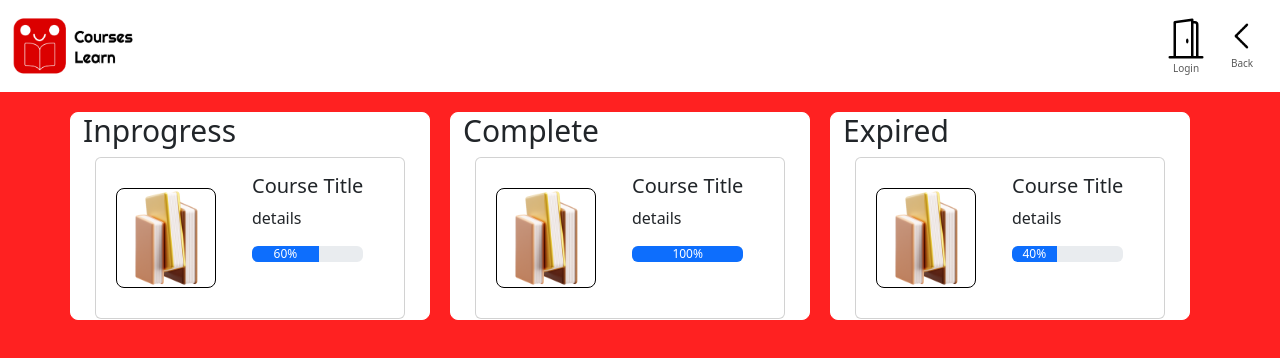
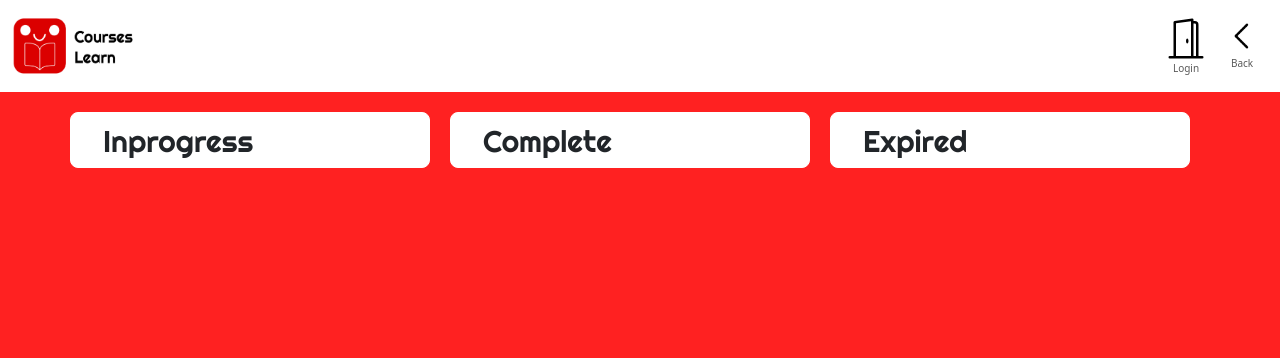
Before and after one commit to Alivefordie/course_learn, a React (Create React App) app in the folder client/: page /mycourses in a window 1280 px wide. Shown: the top 358 px of the page. Built offline with nearby package versions, Linux system fonts and the light colour scheme.

Commit message:
Owner course data file for my course

```diff
--- a/client/src/App.css
+++ b/client/src/App.css
@@ -145,7 +145,10 @@
 
 .header-toprank,
 .header-common,
-.header-newest {
+.header-newest,
+.header-inpro,
+.header-com,
+.header-exp {
   font-family: "Righteous", sans-serif;
   font-weight: 400;
   font-style: normal;
@@ -246,7 +249,7 @@
 }
 
 .progressBar .progress-bar {
-  background-color: #007bff;
+  background-color: #f21f1f;
 }
 
 /* ManageData.css */
--- a/client/src/components/Common.js
+++ b/client/src/components/Common.js
@@ -1,8 +1,4 @@
 import React, { useEffect } from "react";
-import { Link } from "react-router-dom";
-import Button from "react-bootstrap/Button";
-import Card from "react-bootstrap/Card";
-import Col from "react-bootstrap/Col";
 import MiniCourse from "./MiniCourse";
 
 const Common = ({ data }) => {
--- /dev/null
+++ b/client/src/components/Owner.js
@@ -0,0 +1,66 @@
+import React, { useState, useEffect } from "react";
+import { Card, Col } from "react-bootstrap"; // Assuming you are using Bootstrap components
+import { useNavigate } from "react-router-dom"; // Assuming you are using Gatsby for navigation
+import ax from "../conf/ax"; // Assuming ax is properly configured for Axios requests
+
+const CourseComponent = () => {
+  const [courses, setCourses] = useState([]);
+  const navigate = useNavigate();
+
+  const fetchOwnerCourses = async () => {
+    try {
+      const response = await ax.get("http://localhost:1337/api/course");
+      const data = await response.json();
+      setCourses(data);
+    } catch (error) {
+      console.error("Error fetching owner courses:", error);
+      // Handle the error if necessary
+    }
+  };
+
+  useEffect(() => {
+    fetchOwnerCourses();
+  }, []); // Empty dependency array to ensure useEffect runs only once
+
+  return (
+    <div>
+      {courses.map((course) => (
+        <Card key={course.id} className="d-flex flex-row">
+          <div
+            onClick={() => navigate(`/courses/${course.id}`, { replace: true })}
+            style={{ cursor: "pointer" }}
+            className="image-col"
+          >
+            <Card.Img
+              className="course-image"
+              variant="left"
+              src={"http://localhost:1337" + course.picture}
+            />
+          </div>
+          <div className="body-col">
+            <Card.Body
+              onClick={() =>
+                navigate(`/courses/${course.id}`, { replace: true })
+              }
+              style={{ cursor: "pointer" }}
+            >
+              <Card.Title>{course.courseContent.title}</Card.Title>
+              <Card.Text>details</Card.Text>
+              <Card.Text className="m-0">
+                เนื้อหา {course.courseContent.description}
+              </Card.Text>
+              <Card.Text className="m-0">
+                ระยะเวลา {course.courseContent.duration}
+              </Card.Text>
+              <Card.Text className="m-0">
+                ครู {course.teacher.username}
+              </Card.Text>
+            </Card.Body>
+          </div>
+        </Card>
+      ))}
+    </div>
+  );
+};
+
+export default CourseComponent;
--- a/client/src/pages/allCourse.js
+++ b/client/src/pages/allCourse.js
@@ -1,5 +1,4 @@
 import React, { useEffect, useState } from "react";
-import axios from "axios";
 import Toprank from "../components/Toprank";
 import Common from "../components/Common";
 import NavbarTop from "../components/NavbarTop";
--- a/client/src/pages/myCourses.js
+++ b/client/src/pages/myCourses.js
@@ -1,78 +1,86 @@
 import React, { useEffect, useState } from "react";
-import { Container, Row, Col, Card, Button, ProgressBar } from "react-bootstrap";
+import {
+  Container,
+  Row,
+  Col,
+  Card,
+  Button,
+  ProgressBar,
+} from "react-bootstrap";
 import NavbarTop from "../components/NavbarTop";
 import NavbarLink from "../components/NavbarLink";
 import "../App.css";
 import Spinner from "../components/Spinner";
-
-const inpro = 60; //now progress % form data
-const complete = 100;
-const late = 40;
+import fetchOwnerCourses from "../components/Owner";
 
 const MyCourses = () => {
-	const [loading, setLoading] = useState(true);
+  const [ownerCourses, setOwnerCourses] = useState([]);
+  const [loadingOwnerCourses, setLoadingOwnerCourses] = useState(true);
+  const [loadingRegularCourses, setLoadingRegularCourses] = useState(true);
+
+  // Fetch owner courses
   useEffect(() => {
-		//if fetch
-		setLoading(false);
+    const fetchData = async () => {
+      try {
+        const data = await fetchOwnerCourses();
+        setOwnerCourses(data);
+        setLoadingOwnerCourses(false);
+      } catch (error) {
+        console.error("Error fetching owner courses data:", error);
+        setLoadingOwnerCourses(false);
+      }
+    };
+
+    fetchData();
+
+    // Cleanup function to cancel any ongoing fetches if the component unmounts
+    return () => {
+      // Cleanup logic if needed
+    };
   }, []);
+
+  // Simulate regular courses fetching
+  useEffect(() => {
+    // You can replace this with actual fetching logic if required
+    setTimeout(() => {
+      setLoadingRegularCourses(false);
+    }, 2000);
+  }, []);
+
   return (
     <div className="body">
       <NavbarTop NavbarLink={NavbarLink} />
-			{loading ? (
+      {loadingOwnerCourses || loadingRegularCourses ? (
         <Spinner />
       ) : (
         <Container sm="3" md="4">
           <Row className="mycourse-rows">
+            {/* Render Owner Courses */}
+            {ownerCourses.map((course) => (
+              <Col key={course.id} className="owner-course-col">
+                <h1 style={{ fontSize: 30 }}>{course.name}</h1>
+                {/* Add more details or components for owner courses if needed */}
+              </Col>
+            ))}
+
+            {/* Regular Courses */}
             <Col className="inprogress-col">
-							<h1 style={{ fontSize: 30 }}>Inprogress</h1>
-							<Container className="item-inpro">
-								<Card style={{ width: "100%" }} className="d-flex flex-row">
-									<div className="image-col">
-										<Card.Img className="course-image" variant="left" src="books-pile.png" />
-									</div>
-									<div className="body-col">
-										<Card.Body>
-											<Card.Title>Course Title</Card.Title>
-											<Card.Text>details</Card.Text>
-											<ProgressBar now={inpro} label={`${inpro}%`} />
-										</Card.Body>
-									</div>
-								</Card>
-							</Container>
+              <h1 style={{ fontSize: 30 }} className="header-inpro">
+                Inprogress
+              </h1>
+              {/* Add your regular courses rendering logic here */}
             </Col>
             <Col className="complete-col">
-							<h1 style={{ fontSize: 30 }}>Complete</h1>
-							<Container className="item-complete">
-								<Card style={{ width: "100%" }} className="d-flex flex-row">
-									<div className="image-col">
-										<Card.Img className="course-image" variant="left" src="books-pile.png" />
-									</div>
-									<div className="body-col">
-										<Card.Body>
-											<Card.Title>Course Title</Card.Title>
-											<Card.Text>details</Card.Text>
-											<ProgressBar now={complete} label={`${complete}%`} />
-										</Card.Body>
-									</div>
-								</Card>
-							</Container>
+              <h1 style={{ fontSize: 30 }} className="header-com">
+                Complete
+              </h1>
+              {/* Add your regular courses rendering logic here */}
             </Col>
             <Col className="expired-col">
-							<h1 style={{ fontSize: 30 }}>Expired</h1>
-							<Container className="item-expired">
-								<Card style={{ width: "100%" }} className="d-flex flex-row">
-									<div className="image-col">
-										<Card.Img className="course-image" variant="left" src="books-pile.png" />
-									</div>
-									<div className="body-col">
-										<Card.Body>
-											<Card.Title>Course Title</Card.Title>
-											<Card.Text>details</Card.Text>
-											<ProgressBar now={late} label={`${late}%`} />
-										</Card.Body>
-									</div>
-								</Card>
-							</Container>
+              <h1 style={{ fontSize: 30 }} className="header-exp">
+                Expired
+              </h1>
+              {/* Add your regular courses rendering logic here */}
             </Col>
           </Row>
         </Container>
```
Also changed, not shown: client/src/pages/Cart.js (+10 -3 lines). Lines whose indentation alone changed are shown as unchanged.
